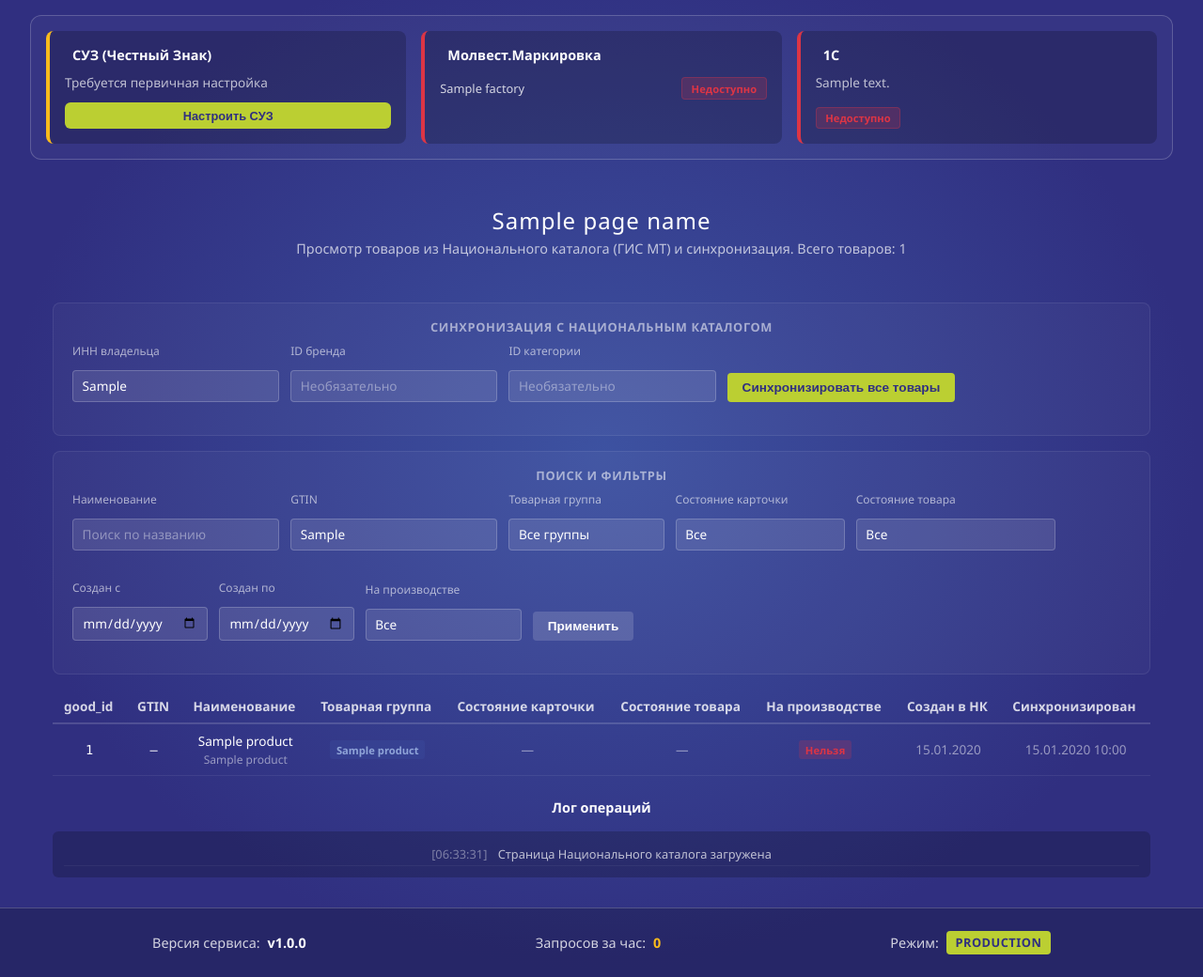
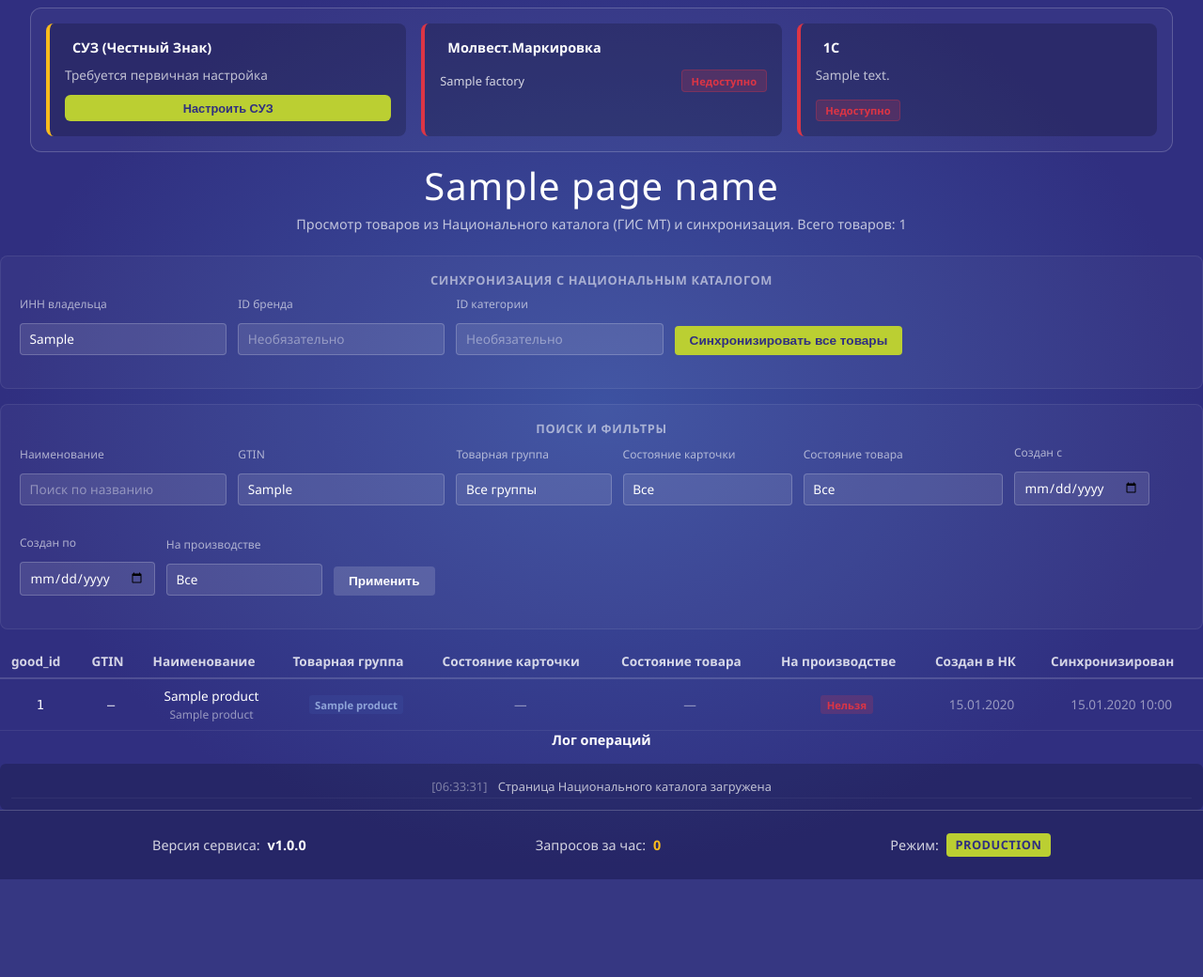
Before and after one commit to lopatin2012/PartyManagementSystem, a Django app: template templates/nk/main.html in a window 1280 px wide. Shown: the part 71-1111 px from the top of the page at 94% size. After the commit the page ends 1007 px from the top, so only its background shows below. Run offline with Django 5.2, Linux system fonts and the light colour scheme; the template is opened without the code that fills it: most values are stand-ins (such as "Sample title", 1, 10 or a date in 2020).

Commit message:
Fix: Оптимизация css.

```diff
--- a/static/css/main.css
+++ b/static/css/main.css
@@ -136,7 +136,6 @@ main {
     display: flex;
     flex-direction: column;
     align-items: center;
-    padding: 0.5rem;
     text-align: center;
 }
 
@@ -149,7 +148,7 @@ h1 {
 
 .subtitle {
     color: rgba(255, 255, 255, 0.7);
-    margin-bottom: 3rem;
+    margin-bottom: 0.5rem;
     font-size: 1.1rem;
 }
 
@@ -265,7 +264,7 @@ footer {
    ========================================== */
 .scheduler-widget {
     max-width: 1400px;
-    margin: 1rem auto;
+    margin: 0rem auto;
     padding: 0 3rem;
 }
 
--- a/static/css/nk.css
+++ b/static/css/nk.css
@@ -2,9 +2,9 @@
    Страница «Национальный каталог»
    ========================================== */
 
-.nk-page { padding: 1.5rem 3rem; }
+.nk-page { }
 .nk-header { margin-bottom: 1.5rem; }
-.nk-header h1 { font-size: 1.5rem; margin-bottom: 0.25rem; }
+.nk-header h1 { margin-bottom: 0.25rem; }
 .nk-header .subtitle { color: rgba(255,255,255,0.7); font-size: 0.9rem; }
 
 .nk-controls { display: flex; flex-wrap: wrap; gap: 0.75rem; align-items: flex-end; margin: 1rem 0; }
@@ -62,7 +62,7 @@
 .page-ellipsis { display: inline-flex; align-items: center; min-width: 1.5rem; justify-content: center; color: rgba(255,255,255,0.4); }
 
 /* Лог */
-.nk-log-section { margin-top: 1.5rem; }
+.nk-log-section { }
 .nk-log-title { font-size: 0.9rem; font-weight: 600; margin-bottom: 0.5rem; }
 .nk-log { background: rgba(0,0,0,0.2); border-radius: 6px; padding: 0.75rem; max-height: 200px; overflow-y: auto; font-size: 0.8rem; margin-top: 1rem; }
 .log-entry { padding: 0.2rem 0; border-bottom: 1px solid rgba(255,255,255,0.05); }
--- a/static/css/services_status.css
+++ b/static/css/services_status.css
@@ -7,7 +7,7 @@
     display: flex;
     flex-wrap: wrap;
     gap: 1rem;
-    margin: 1rem 2rem;
+    margin: 0.5rem 2rem;
     padding: 1rem;
     background: rgba(255, 255, 255, 0.03);
     border-radius: 12px;
--- a/static/css/sync.css
+++ b/static/css/sync.css
@@ -6,7 +6,6 @@
     width: 100%;
     max-width: 1820px;
     margin: 0 auto;
-    padding: 2rem 3rem;
 }
 
 .sync-header {
@@ -36,7 +35,7 @@
     justify-content: center;
     align-items: center;
     gap: 1rem;
-    margin-top: 1rem;
+    margin-top: 0.5rem;
     flex-wrap: wrap;
 }
 
--- a/static/css/uip.css
+++ b/static/css/uip.css
@@ -3,12 +3,11 @@
     width: 100%;
     max-width: 1700px;
     margin: 0 auto;
-    padding: 2rem 3rem;
 }
 
 .uip-header {
     text-align: center;
-    margin-bottom: 2rem;
+    margin-bottom: 0.5rem;
 }
 
 .uip-header h1 {
@@ -353,7 +352,7 @@
     display: flex;
     align-items: center;
     gap: 1rem;
-    margin-top: 1rem;
+    margin-top: 0.5rem;
     justify-content: center;
 }
 
```
